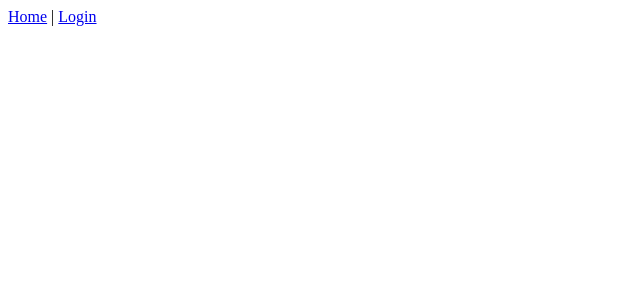
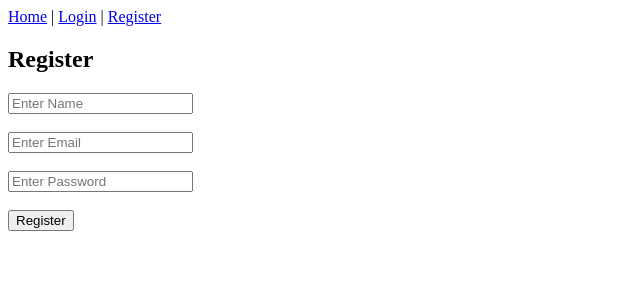
Before and after one commit to manjeet7370/ContestHub, a React (Vite) app in the folder client/: page /register in a window 1280 px wide. Before the commit this address had no page. Shown: the top 300 px of the page, without its empty margins (0-640 px from the left). Built offline with nearby package versions, Linux system fonts and the light colour scheme.

Commit message:
Complete user authentication module

```diff
--- a/client/src/App.jsx
+++ b/client/src/App.jsx
@@ -5,6 +5,7 @@ import ProblemDeatils from "./pages/ProblemDetails";
 import Login from "./pages/Login";
 import Navbar from "./components/Navbar";
 import MySubmissions from "./pages/MySubmissions";
+import Register from "./pages/Register";
 
 
 function App() {
@@ -17,6 +18,7 @@ function App() {
         <Route path="/problem/:id" element={<ProblemDeatils/>} />
         <Route path="/login" element={<Login/>} />
         <Route path="/submissions" element = {<MySubmissions/>} />
+        <Route path="/register" element={<Register/>} />
       </Routes>
       </>
   );
--- a/client/src/components/Navbar.jsx
+++ b/client/src/components/Navbar.jsx
@@ -20,7 +20,11 @@ function Navbar(){
                   <button onClick={handleLogout}>Logout</button>
                 </>
             ) : (
+                <>
                 <Link to={"/login"}>Login</Link>
+                {"  |  "}
+                <Link to={"/register"}>Register</Link>
+            </>
             )}
         </nav>
     )
--- a/client/src/pages/MySubmissions.jsx
+++ b/client/src/pages/MySubmissions.jsx
@@ -10,13 +10,13 @@ function MySubmissions() {
                 const token = localStorage.getItem("token");
 
                 const res = await api.get("/submission/my", {
-                    header: {
+                    headers: {
                         Authorization: `Bearer ${token}`,
                     },
                 });
 
                 console.log(res.data)
-                setSubmissions(res.data.submissions);
+                setSubmissions(res.data.submission);
             }catch(err){
                 console.log(err);
             }
--- /dev/null
+++ b/client/src/pages/Register.jsx
@@ -0,0 +1,68 @@
+import { useState } from "react";
+import api from "../services/api"
+import { useNavigate } from "react-router-dom";
+
+function Register() {
+    const [name, setName] = useState("");
+    const [email, setEmail] = useState("")
+    const  [password, setPassword] = useState("")
+
+    const navigate = useNavigate();
+
+    const handleRegister = async () => {
+        try{
+            const res = await api.post("/auth/register", {
+                name,
+                email,
+                password,
+            });
+            console.log(res.data);
+            alert("Registration Successful");
+            navigate("/login");
+        }catch(err){
+            console.log(err);
+        }
+    };
+
+    return (
+        <div>
+            <h2>Register</h2>
+
+            <input type="text"
+              placeholder="Enter Name"
+              value={name}
+              onChange={(e) => setName(e.target.value)}
+             />
+             <br />
+             <br />
+
+             <input type="email"
+             placeholder="Enter Email"
+             value={email}
+             onChange={(e) => setEmail(e.target.value)}
+             />
+             <br />
+             <br />
+
+            <input type="password"
+             placeholder="Enter Password"
+             value={password}
+             onChange={(e) => setPassword(e.target.value)}
+             />
+
+             <br />
+             <br />
+
+             <button onClick={handleRegister}>
+                Register
+             </button>
+
+        </div>
+
+
+    );
+
+
+}
+
+export default Register;
```
